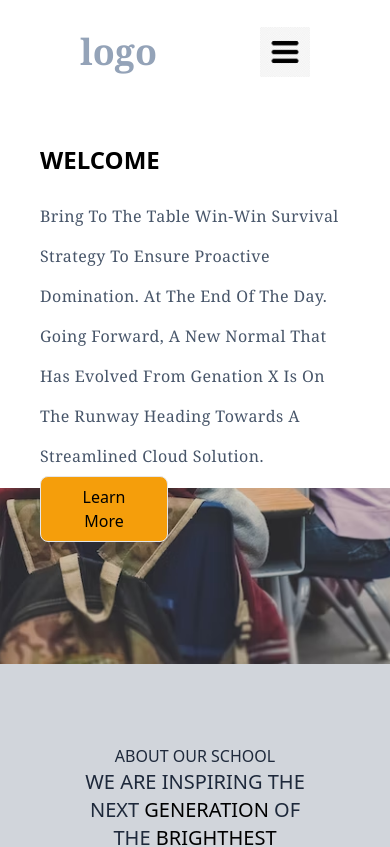
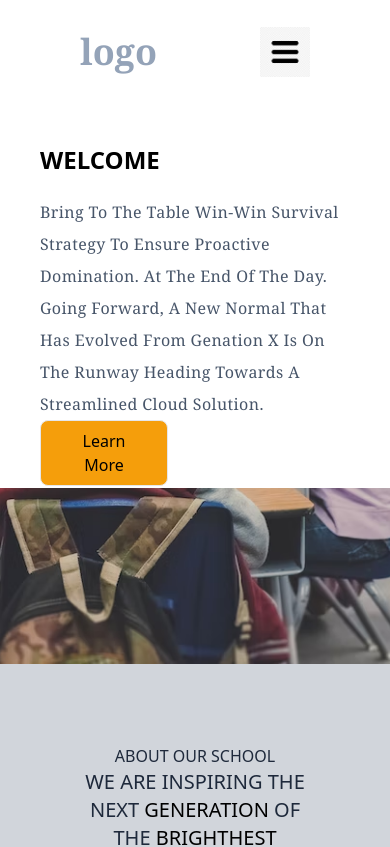
Before and after one commit to yafet-123/Sample_education_sample3_frontend, a Next.js app: page / in a window 390 px wide. Shown: the top 847 px of the page. Built offline with nearby package versions, Linux system fonts and the light colour scheme.

Commit message:
making mobile responsive

```diff
--- a/components/Hero.js
+++ b/components/Hero.js
@@ -11,7 +11,7 @@ export function Hero() {
             <h1 className="text-2xl font-bold uppercase text-left mb-5">
               Welcome
             </h1>
-            <p className="font-serif font-medium text-slate-600 tracking-wide leading-10 text-left capitalize">
+            <p className="font-serif font-medium text-slate-600 tracking-wide leading-8 lg:leading-10 text-left capitalize">
               bring to the table win-win survival strategy to ensure proactive
               domination. at the end of the day. going forward, a new normal
               that has evolved from genation x is on the runway heading towards
```
